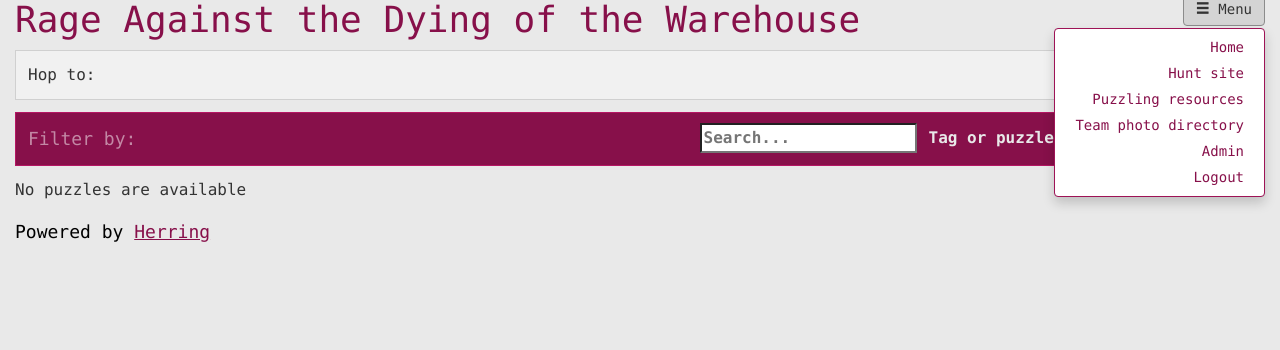
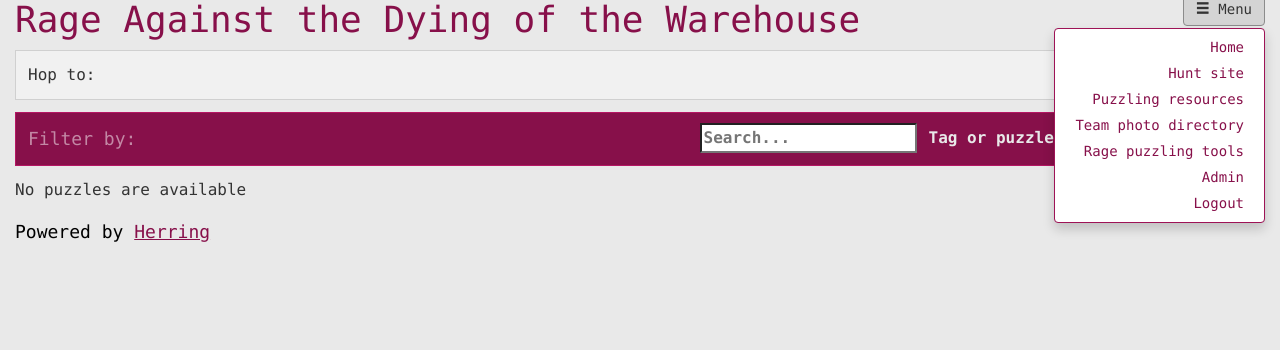
Before and after one commit to gwillen/herring, a Django app: page / in a window 1280 px wide, after a click on "Menu". Shown: the part 20-370 px from the top of the page. Run offline with Django 3.2, Linux system fonts and the light colour scheme; the visitor is signed in with stand-in values (Sample User, id 1); data that the repository does not hold is empty; style sheets or scripts are compiled from the project's sources; parts of the project's set-up code (start-up, migrations or seed data) failed here and were passed over; some libraries are stand-ins or nearby versions.

Commit message:
add ireproof link to main menu

```diff
--- a/herring/puzzles/templates/puzzles/base_herring.html
+++ b/herring/puzzles/templates/puzzles/base_herring.html
@@ -22,6 +22,7 @@
                 <li><a href="#">Hunt site</a></li>
                 <li><a href="/resources/">Puzzling resources</a></li>
                 <li><a href="http://mrwright.name/rage-2016-people/">Team photo directory</a></li>
+                <li><a href="http://ireproof.org/">Rage puzzling tools</a></li>
                 <li><a href="/admin/">Admin</a></li>
                 <li><form action="{% url 'logout' %}" method="post">{% csrf_token %}<button id="logout">Logout</button></form></li>
               </ul>
```
